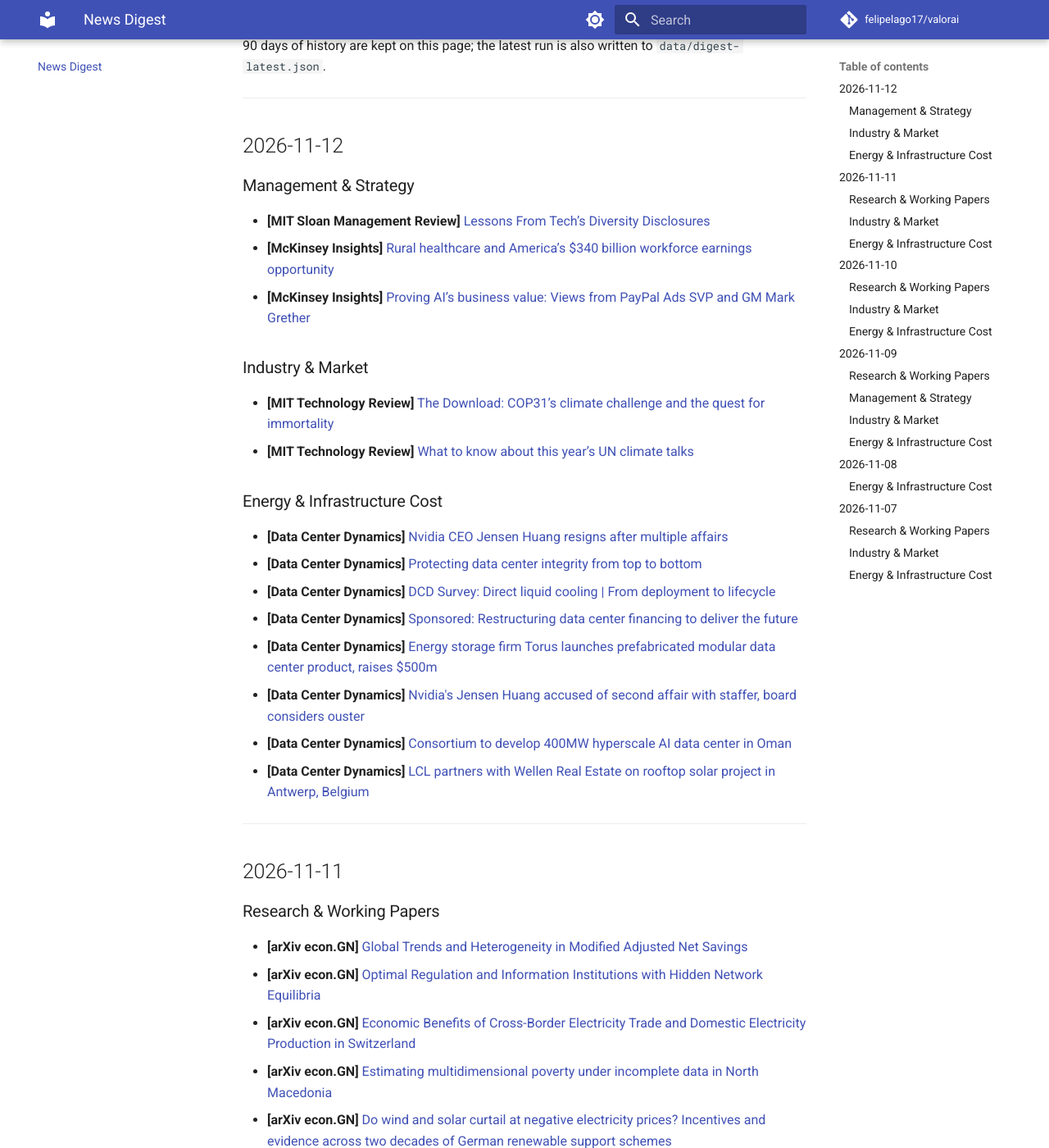
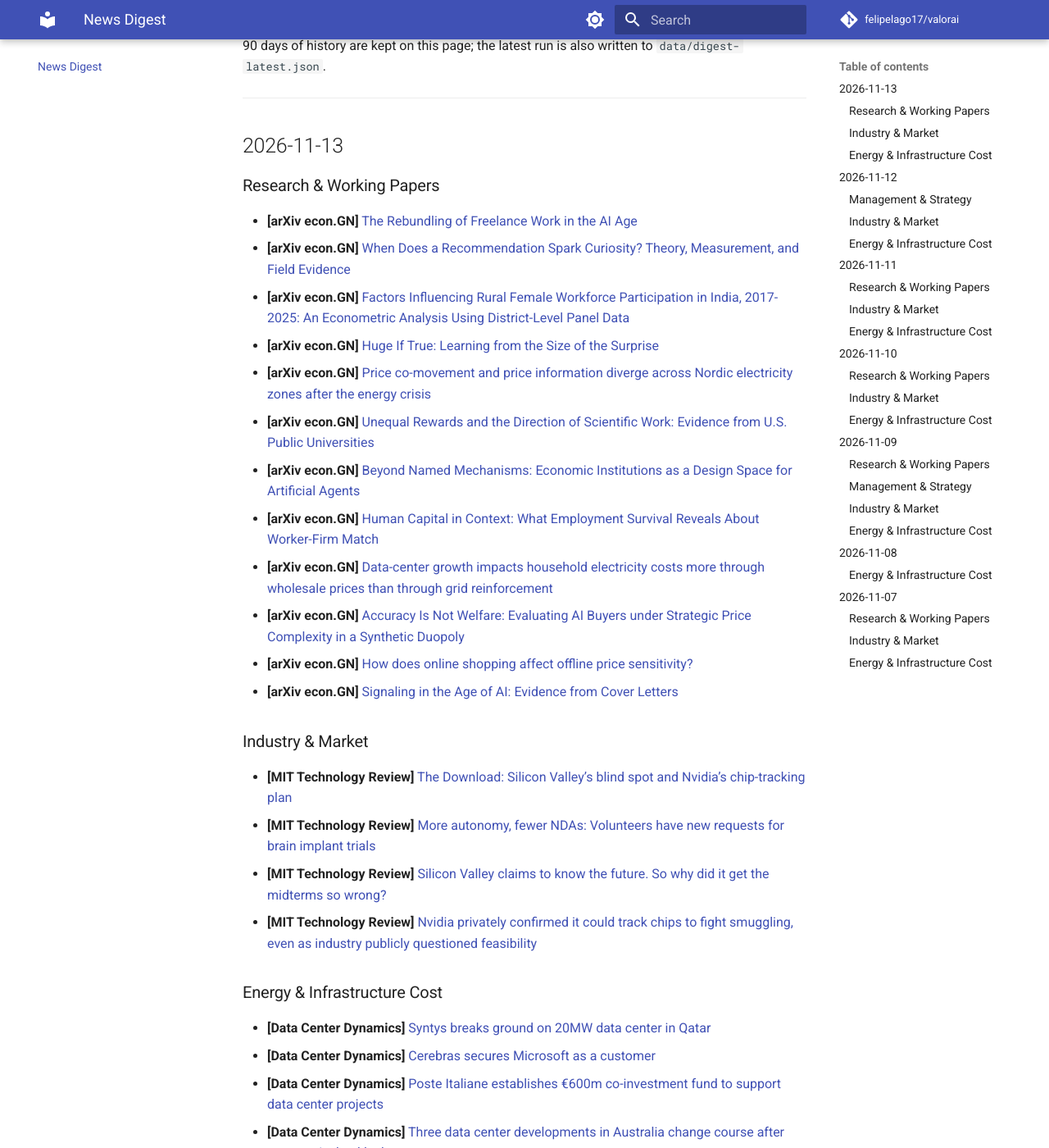
Before and after one commit to felipelago17/valorai, an MkDocs documentation site: the page built from docs/news/digest.md, in a window 1280 px wide and 1400 px high, scrolled down 329 px. Shown: the whole window at 82% size. Built offline with MkDocs 1.6.1 and Material for MkDocs 9.7.7, drawn with Linux system fonts in a browser that asks for light colours; comment, search, counter and statistics services are not loaded; some of the changed text lies outside the part shown.

Commit message:
chore: daily digest 2026-11-13

```diff
--- a/docs/news/digest.md
+++ b/docs/news/digest.md
@@ -9,6 +9,47 @@ Roughly 90 days of history are kept on this page; the latest run is also written
 ---
 
 <!-- DIGEST_START -->
+## 2026-11-13
+
+### Research & Working Papers
+
+- **[arXiv econ.GN]** [The Rebundling of Freelance Work in the AI Age](https://arxiv.org/abs/2611.14708)
+- **[arXiv econ.GN]** [When Does a Recommendation Spark Curiosity? Theory, Measurement, and Field Evidence](https://arxiv.org/abs/2611.14938)
+- **[arXiv econ.GN]** [Factors Influencing Rural Female Workforce Participation in India, 2017- 2025: An Econometric Analysis Using District-Level Panel Data](https://arxiv.org/abs/2611.15430)
+- **[arXiv econ.GN]** [Huge If True: Learning from the Size of the Surprise](https://arxiv.org/abs/2611.15747)
+- **[arXiv econ.GN]** [Price co-movement and price information diverge across Nordic electricity zones after the energy crisis](https://arxiv.org/abs/2611.16657)
+- **[arXiv econ.GN]** [Unequal Rewards and the Direction of Scientific Work: Evidence from U.S. Public Universities](https://arxiv.org/abs/2611.16747)
+- **[arXiv econ.GN]** [Beyond Named Mechanisms: Economic Institutions as a Design Space for Artificial Agents](https://arxiv.org/abs/2611.15017)
+- **[arXiv econ.GN]** [Human Capital in Context: What Employment Survival Reveals About Worker-Firm Match](https://arxiv.org/abs/2611.16058)
+- **[arXiv econ.GN]** [Data-center growth impacts household electricity costs more through wholesale prices than through grid reinforcement](https://arxiv.org/abs/2611.16095)
+- **[arXiv econ.GN]** [Accuracy Is Not Welfare: Evaluating AI Buyers under Strategic Price Complexity in a Synthetic Duopoly](https://arxiv.org/abs/2611.16471)
+- **[arXiv econ.GN]** [How does online shopping affect offline price sensitivity?](https://arxiv.org/abs/2506.15103)
+- **[arXiv econ.GN]** [Signaling in the Age of AI: Evidence from Cover Letters](https://arxiv.org/abs/2509.25054)
+
+### Industry & Market
+
+- **[MIT Technology Review]** [The Download: Silicon Valley’s blind spot and Nvidia’s chip-tracking plan](https://www.technologyreview.com/2026/11/13/1148551/the-download-silicon-valley-midterms-nvidia-chip-tracking/)
+- **[MIT Technology Review]** [More autonomy, fewer NDAs: Volunteers have new requests for brain implant trials](https://www.technologyreview.com/2026/11/13/1148474/more-autonomy-fewer-ndas-volunteers-have-new-requests-for-brain-implant-trials/)
+- **[MIT Technology Review]** [Silicon Valley claims to know the future. So why did it get the midterms so wrong?](https://www.technologyreview.com/2026/11/13/1148498/silicon-valley-claims-to-know-the-future-so-why-did-it-get-the-midterms-so-wrong/)
+- **[MIT Technology Review]** [Nvidia privately confirmed it could track chips to fight smuggling, even as industry publicly questioned feasibility](https://www.technologyreview.com/2026/11/12/1148483/nvidia-chip-tracking/)
+
+### Energy & Infrastructure Cost
+
+- **[Data Center Dynamics]** [Syntys breaks ground on 20MW data center in Qatar](https://www.datacenterdynamics.com/en/news/syntys-breaks-ground-on-20mw-data-center-in-qatar/)
+- **[Data Center Dynamics]** [Cerebras secures Microsoft as a customer](https://www.datacenterdynamics.com/en/news/cerebras-secures-microsoft-as-a-customer/)
+- **[Data Center Dynamics]** [Poste Italiane establishes €600m co-investment fund to support data center projects](https://www.datacenterdynamics.com/en/news/poste-italiane-establishes-600m-co-investment-fund-to-support-data-center-projects/)
+- **[Data Center Dynamics]** [Three data center developments in Australia change course after community backlash](https://www.datacenterdynamics.com/en/news/three-data-center-developments-in-australia-change-course-after-community-backlash/)
+- **[Data Center Dynamics]** [Turning cooling into compute](https://www.datacenterdynamics.com/en/whitepapers/turning-cooling-into-compute/)
+- **[Data Center Dynamics]** [Carrier Connect’s Purecolo appoints Mark Kerr as CEO](https://www.datacenterdynamics.com/en/news/carrier-connects-purecolo-appoints-mark-kerr-as-ceo/)
+- **[Data Center Dynamics]** [STTGDC launches 22MW data center in Noida, India](https://www.datacenterdynamics.com/en/news/sttgdc-launches-22mw-data-center-in-noida-india/)
+- **[Data Center Dynamics]** [Insite DC files for four-building data center campus outside Melbourne, Australia](https://www.datacenterdynamics.com/en/news/insite-dc-files-for-four-building-data-center-campus-outside-melbourne-australia/)
+- **[Data Center Dynamics]** [Nscale brings online two data centers and 25,000 GPUs in 2.5 months](https://www.datacenterdynamics.com/en/news/nscale-brings-online-two-data-centers-and-25000-gpus-in-25-months/)
+- **[Data Center Dynamics]** [Rowan secures $1.5bn in financing for data center build-out](https://www.datacenterdynamics.com/en/news/rowan-secures-15bn-in-financing-for-data-center-build-out/)
+- **[Data Center Dynamics]** [National Stock Exchange of India deploys direct-to-chip liquid cooling at data center](https://www.datacenterdynamics.com/en/news/national-stock-exchange-of-india-deploys-direct-to-chip-liquid-cooling-at-data-center/)
+- **[Data Center Dynamics]** [Fermi does 600MW power deal with hyperscaler, but TensorWave lease is officially dead](https://www.datacenterdynamics.com/en/news/fermi-does-600mw-power-deal-with-hyperscaler-but-tensorwave-lease-is-officially-dead/)
+
+---
+
 ## 2026-11-12
 
 ### Management & Strategy
```
Also changed, not shown: 2 other files.
